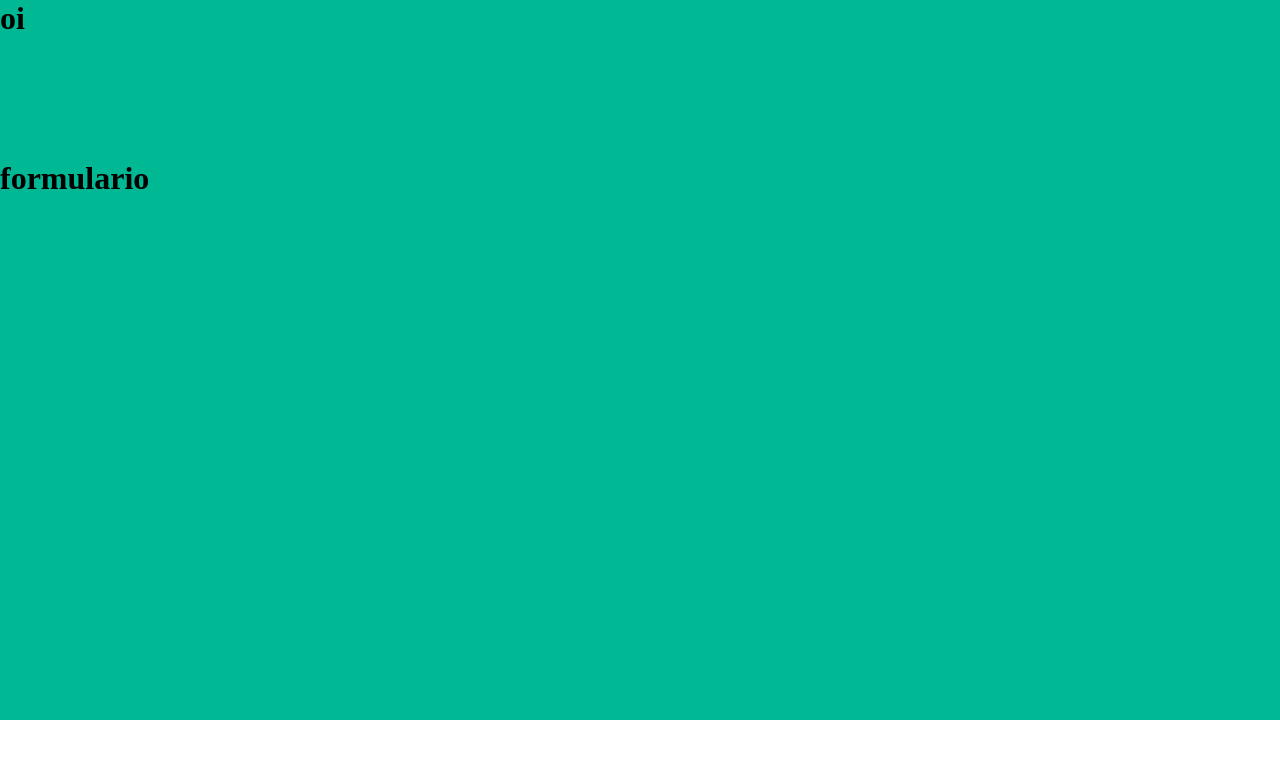
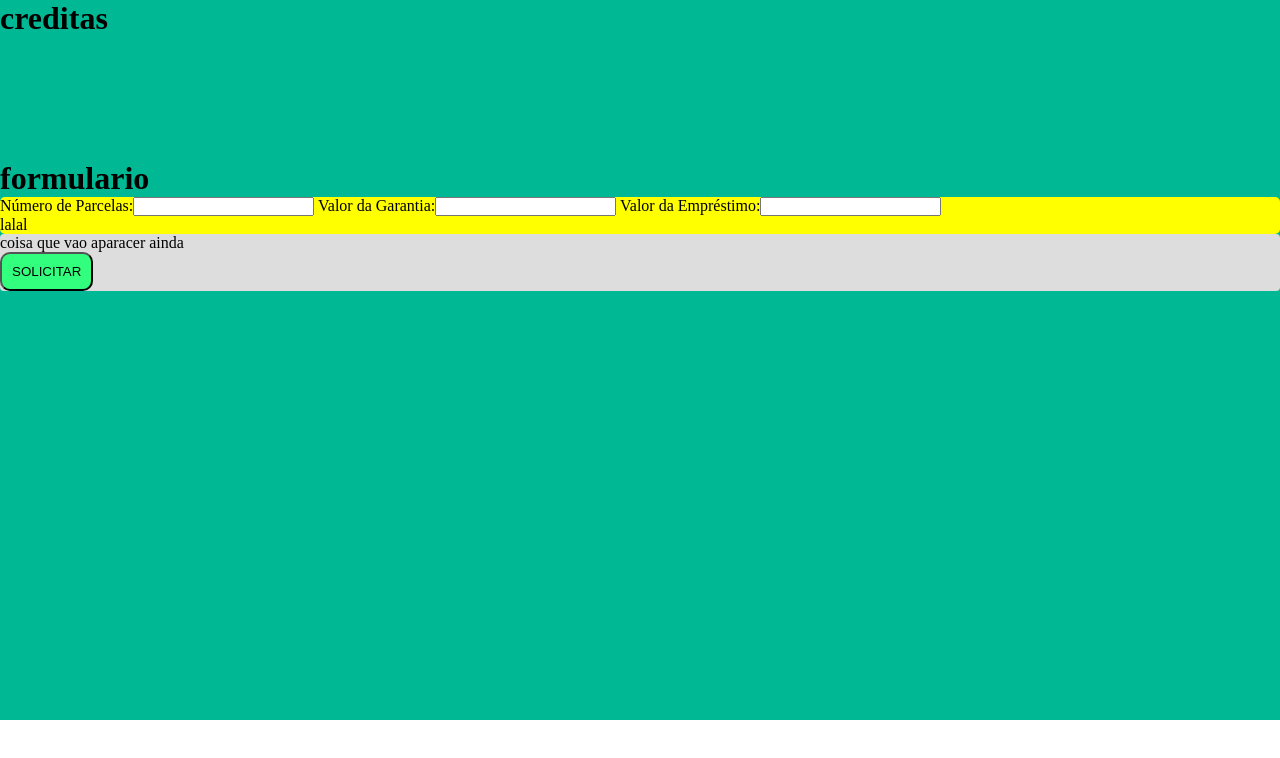
Before and after one commit to imVituZeron/cretidas-challenge, a React (Create React App) app: page / in a window 1280 px wide. Shown: the top 758 px of the page. Built offline with nearby package versions, Linux system fonts and the light colour scheme.

Commit message:
criando os inputs e a area de view dos resultados

```diff
--- a/src/App.js
+++ b/src/App.js
@@ -21,11 +21,9 @@ const Wrapper = Styled.div`
 
   Header{
     grid-area: h;
-    background: #00b894;
   }
   Form{
     grid-area: f;
-    background: #dfe6e9;
   }
 `;
 
--- /dev/null
+++ b/src/components/Form/Inputs/index.js
@@ -0,0 +1,33 @@
+import React, { Component } from 'react';
+import Styled from 'styled-components';
+
+
+class Inputs extends Component {
+   render() {
+      return (
+         <Page>
+            <div class="container-first">
+               <label for="nParcelas"> Número de Parcelas:
+                  <input type='text' id="nParcelas"/>
+               </label>
+               <label for="vGaratia"> Valor da Garantia:
+                  <input type='text' id="vGaratia"/>
+               </label>
+               <label for="vEmprestimo"> Valor da Empréstimo:
+                  <input type='text' id="vEmprestimo"/>
+               </label>
+            </div>
+            <div class="container-second">
+               lalal
+            </div>
+         </Page>
+      );
+   }
+}
+
+const Page = Styled.div`
+   background: #FF0;
+   border-radius: 5px;
+`;
+
+export default Inputs;
--- /dev/null
+++ b/src/components/Form/View/index.js
@@ -0,0 +1,30 @@
+import React, { Component } from 'react';
+import Styled from 'styled-components';
+
+
+class View extends Component {
+   render() {
+      return (
+         <Page>
+            <div>
+               coisa que vao aparacer ainda
+            </div>
+            <button>SOLICITAR</button>
+         </Page>
+      );
+   }
+}
+
+const Page = Styled.div`
+   background: #DDD;
+   border-radius: 4px;
+
+   button{
+      padding: 10px;
+      color: #000;
+      background: #32ff7e;
+      border-radius: 10px;
+   }
+`;
+
+export default View;
--- a/src/components/Form/index.js
+++ b/src/components/Form/index.js
@@ -1,12 +1,22 @@
 import React, { Component } from 'react';
+import Inputs from  './Inputs/index';
+import View from './View/index';
+
+import Styled from 'styled-components';
 
 
 class Form extends Component {
    render() {
       return (
-         <h1>formulario</h1>
+         <FormPage>
+            <h1>formulario</h1>
+            <Inputs />
+            <View />
+         </FormPage>
       );
    }
 }
 
+const FormPage = Styled.div`
+`;
 export default Form;
--- a/src/components/Header/index.js
+++ b/src/components/Header/index.js
@@ -2,7 +2,9 @@ import React from 'react';
 
 function Header(){
    return(
-      <h1>oi</h1>
+      <>
+         <h1>creditas</h1>
+      </>
    )
 }
 
```
